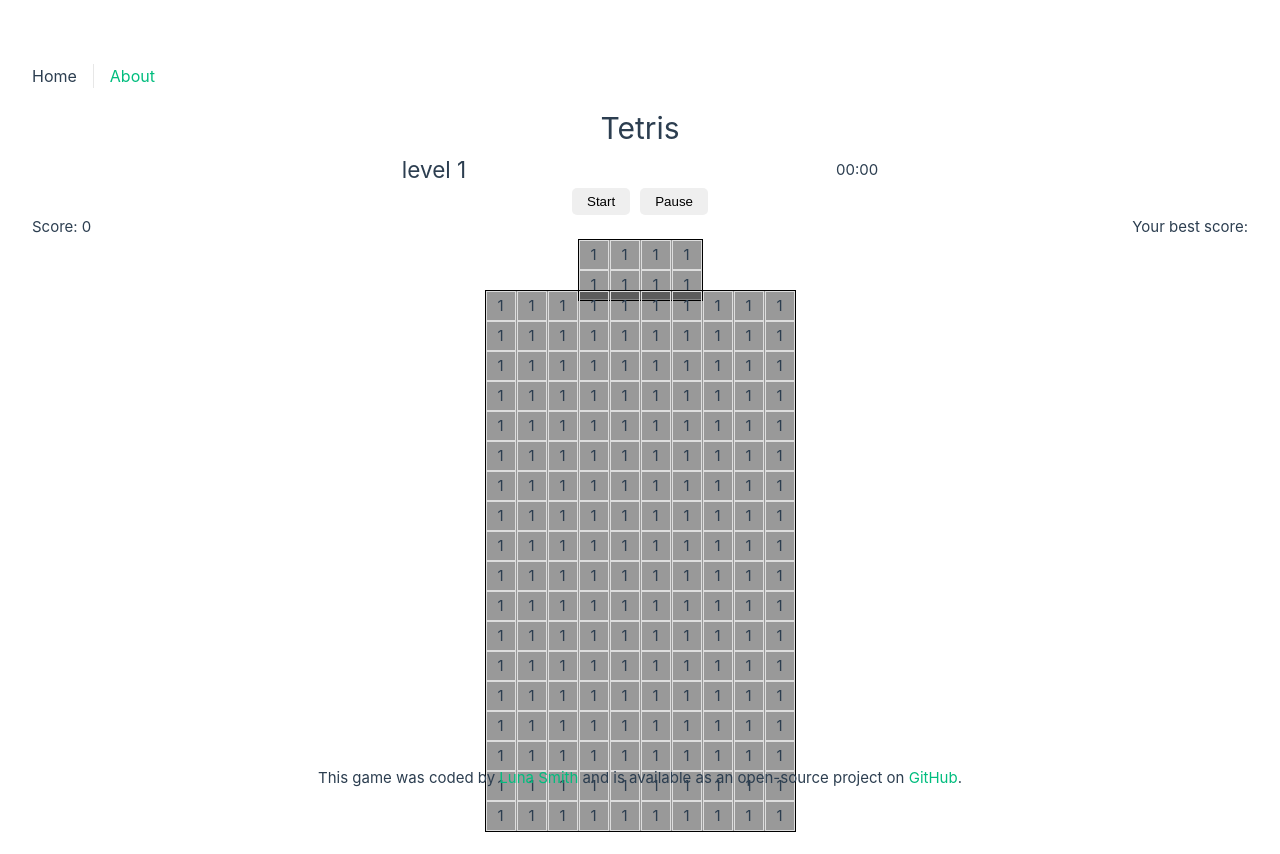
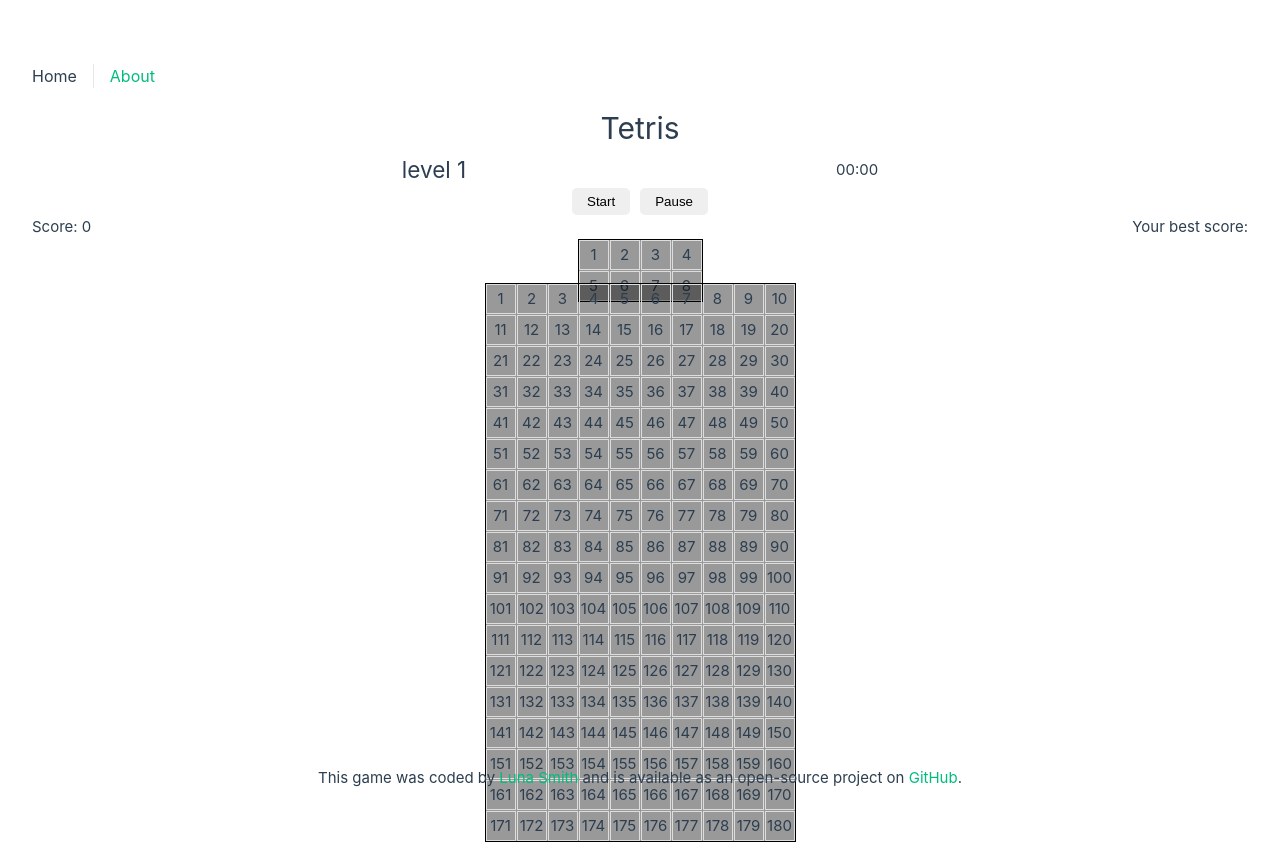
Before and after one commit to Lu-Smith/tetris_vue_typescript_tdd, a Vue app in the folder tetris/: page / in a window 1280 px wide. Built offline with nearby package versions, Linux system fonts and the light colour scheme.

Commit message:
Updated testing

```diff
--- a/tetris/src/components/GameContainer.vue
+++ b/tetris/src/components/GameContainer.vue
@@ -1,7 +1,26 @@
 <script lang="ts" setup>
 import { ref } from 'vue'
-const boardRows = ref(Array.from({length: 10}, () => Array(18).fill('1')))
-const blockRows = ref(Array.from({length: 4}, () => Array(2).fill('1')))
+const blockRows = ref<number[][]>([]);
+const numBlockRows = 8;
+let currentBlockNumber = 1;
+
+for (let i = 0; i < numBlockRows; i++) {
+    const blockRow = [];
+    blockRow.push(currentBlockNumber);
+    currentBlockNumber++;
+    blockRows.value.push(blockRow);
+}
+
+const boardRows = ref<number[][]>([]);
+const numBoardRows = 180;
+let currentBoardNumber = 1;
+
+for (let i = 0; i < numBoardRows; i++) {
+    const boardRow = [];
+    boardRow.push(currentBoardNumber);
+    currentBoardNumber++;
+    boardRows.value.push(boardRow);
+}
 </script>
 
 <template>
--- a/tetris/src/components/TetrisGame.vue
+++ b/tetris/src/components/TetrisGame.vue
@@ -13,7 +13,6 @@ const startButton = ref('Start')
 
 const startGame = () => {
     clearInterval(interval.value!)
-    startButton.value = 'Restart'
     interval.value = setInterval(() => {
     if(minutes.value < 10) {
         if(seconds.value < 10) {
@@ -41,6 +40,7 @@ const startGame = () => {
 
 const gamePaused = () => {
     clearInterval(interval.value!)
+    startButton.value = 'Continue'
 }
 </script>
 
```
Also changed, not shown: 2 other files (tests, documents, lock files or other folders). Lines whose indentation alone changed are shown as unchanged.
